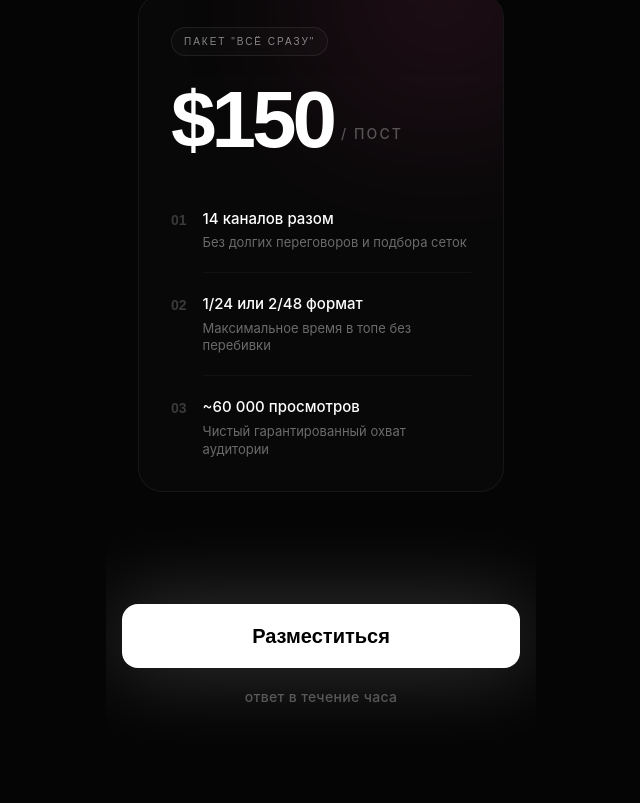
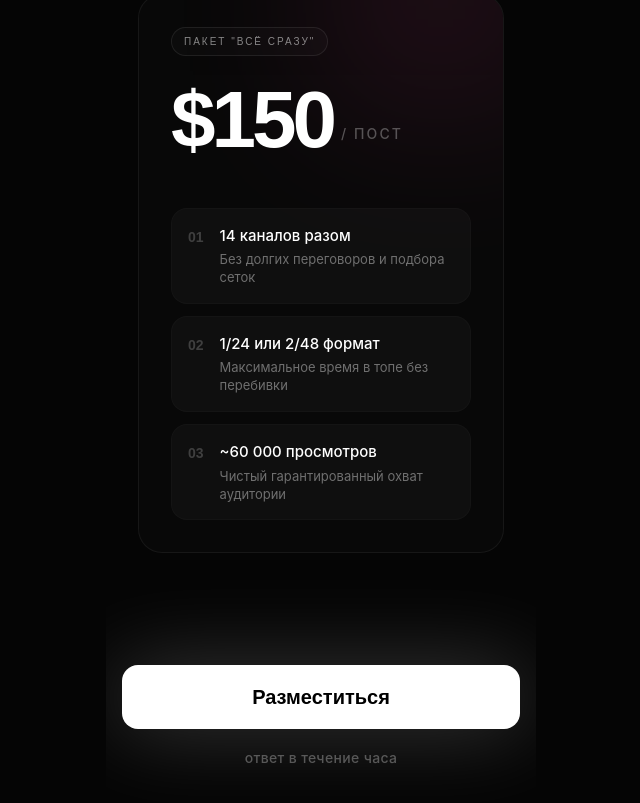
Before and after one commit to bdmitrypix23-ui/tma-ad-network-landing, a React (Vite) app: page / in a window 1280 px wide. Shown: the part 1450-2253 px from the top of the page, without its empty margins (319-959 px from the left). Built offline with nearby package versions, Linux system fonts and the light colour scheme; a web font is replaced by a local one.

Commit message:
Прайсинг: пункты 01-03 в стиле мини-карточек
Co-Authored-By: Claude Opus 4.6 (1M context) <noreply@anthropic.com>

```diff
--- a/src/App.jsx
+++ b/src/App.jsx
@@ -218,24 +218,24 @@ export default function App() {
                 <span className="text-white/30 text-sm font-medium uppercase tracking-[0.15em] block transform -translate-y-2">/ пост</span>
               </div>
 
-              <ul className="flex flex-col gap-5 w-full text-white/60 relative z-10 pt-4">
-                <li className="flex items-start gap-4">
+              <ul className="flex flex-col gap-3 w-full text-white/60 relative z-10 pt-4">
+                <li className="flex items-start gap-4 bg-white/[0.03] rounded-2xl p-4 border border-white/[0.02]">
                   <span className="font-unbounded font-bold text-white/20 mt-0.5 text-sm">01</span>
-                  <div className="flex flex-col gap-1 pb-5 border-b border-white/[0.04] w-full">
+                  <div className="flex flex-col gap-1">
                     <span className="text-white font-medium text-[15px]">14 каналов разом</span>
                     <span className="text-[13px] text-white/40 leading-snug">Без долгих переговоров и подбора сеток</span>
                   </div>
                 </li>
-                <li className="flex items-start gap-4">
+                <li className="flex items-start gap-4 bg-white/[0.03] rounded-2xl p-4 border border-white/[0.02]">
                   <span className="font-unbounded font-bold text-white/20 mt-0.5 text-sm">02</span>
-                  <div className="flex flex-col gap-1 pb-5 border-b border-white/[0.04] w-full">
+                  <div className="flex flex-col gap-1">
                     <span className="text-white font-medium text-[15px]">1/24 или 2/48 формат</span>
                     <span className="text-[13px] text-white/40 leading-snug">Максимальное время в топе без перебивки</span>
                   </div>
                 </li>
-                <li className="flex items-start gap-4">
+                <li className="flex items-start gap-4 bg-white/[0.03] rounded-2xl p-4 border border-white/[0.02]">
                   <span className="font-unbounded font-bold text-white/20 mt-0.5 text-sm">03</span>
-                  <div className="flex flex-col gap-1 w-full">
+                  <div className="flex flex-col gap-1">
                     <span className="text-white font-medium text-[15px]">~60 000 просмотров</span>
                     <span className="text-[13px] text-white/40 leading-snug">Чистый гарантированный охват аудитории</span>
                   </div>
```
